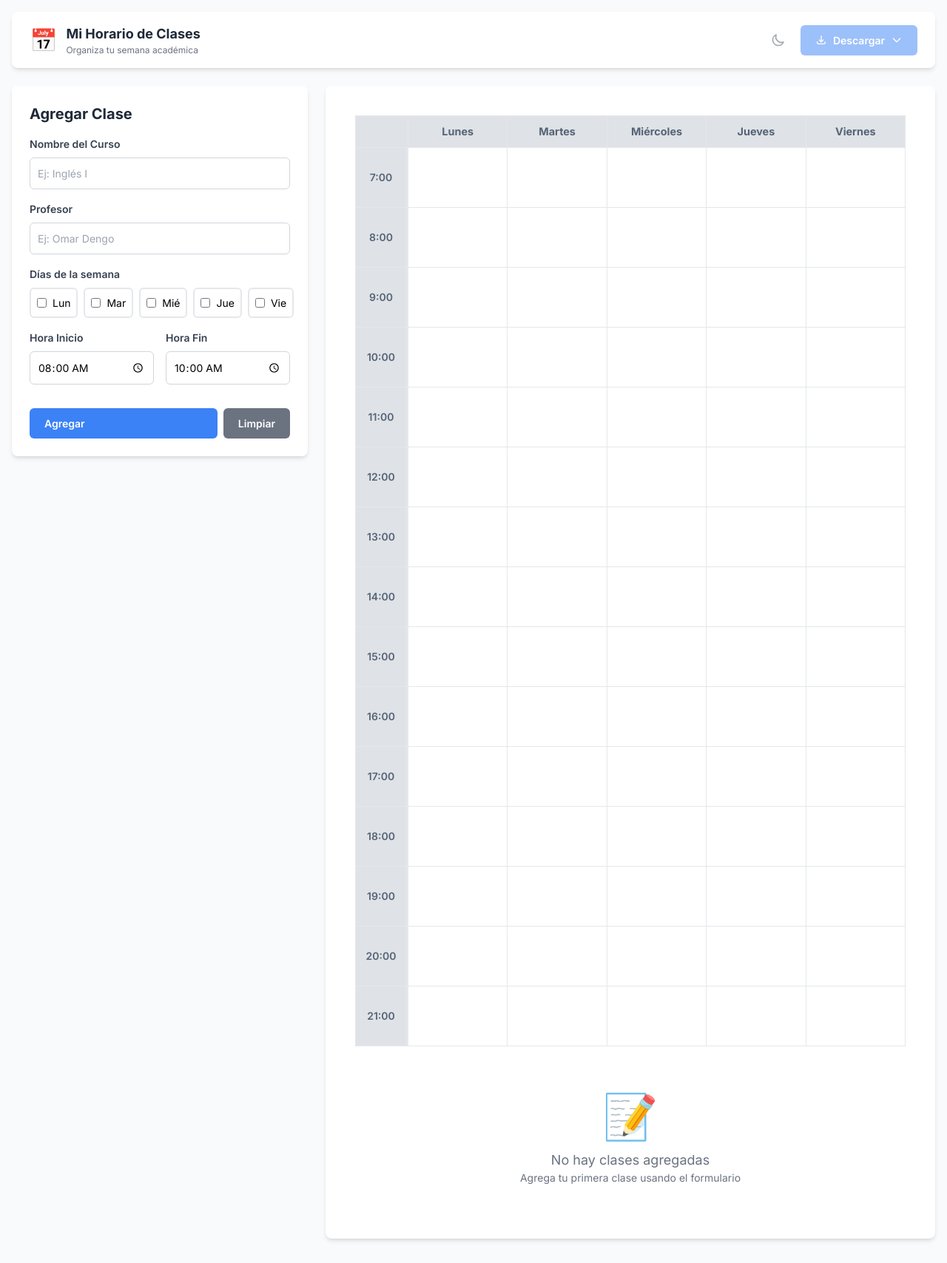
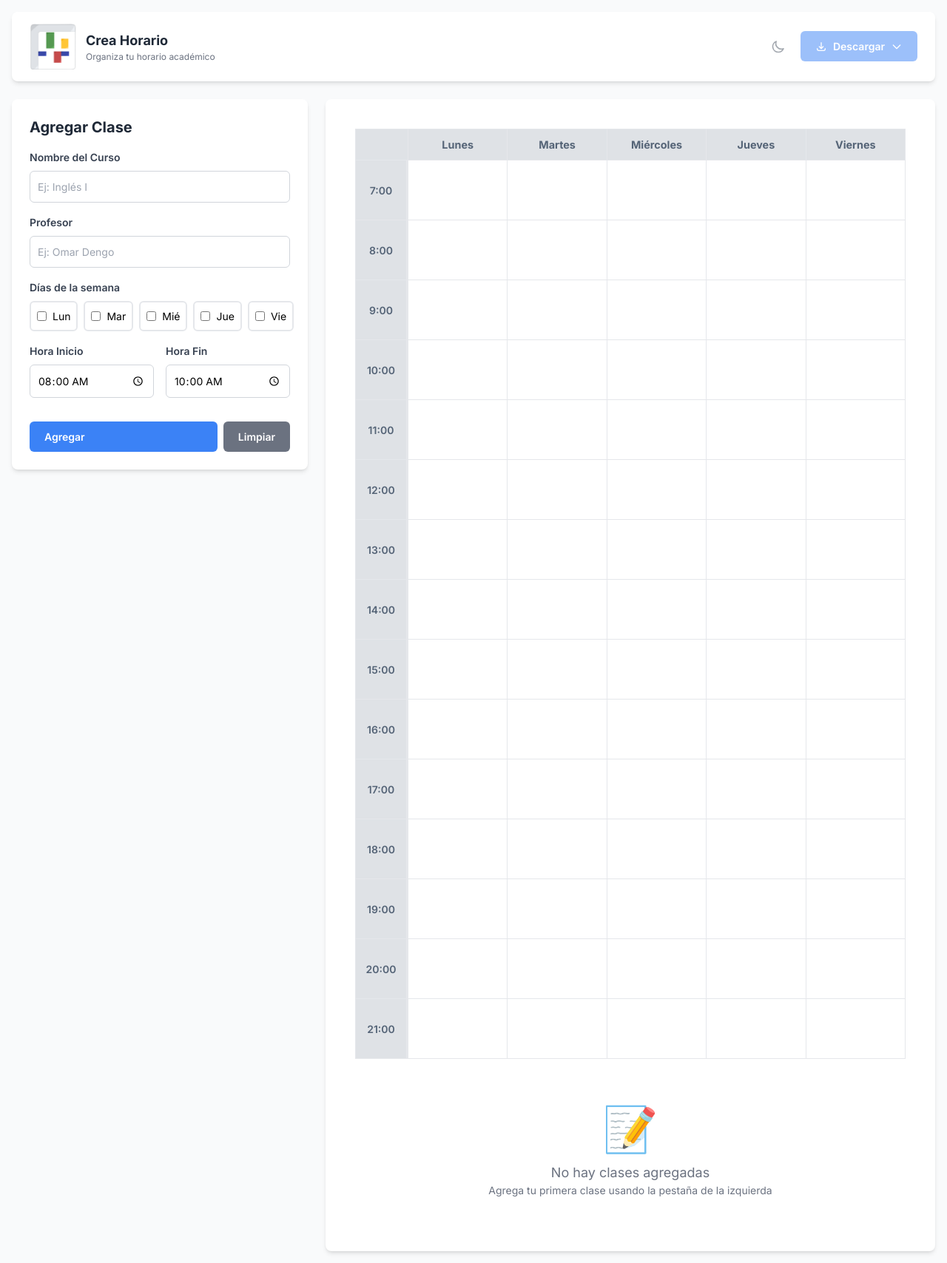
Before and after one commit to Randy-n04/Crea_Horario, a Flask app: page / in a window 1280 px wide. Shown: the whole page at 74% size. Before the commit the page ends 1678 px from the top, so only its background shows below. Run offline with Flask 3, Linux system fonts and the light colour scheme; data that the repository does not hold is empty; some libraries are stand-ins or nearby versions.

Commit message:
Agrege icono de la pagina + pequenios cambios html

```diff
--- a/app/templates/index.html
+++ b/app/templates/index.html
@@ -3,6 +3,7 @@
 <head>
     <meta charset="UTF-8">
     <meta name="viewport" content="width=device-width, initial-scale=1.0">
+    <link rel="icon" type="image/png" href="../static/img/favicon.png">
     <title>Generador de Horarios Universitarios</title>
 
     <!-- CDN de librerías -->
@@ -27,10 +28,10 @@
         <header class="bg-white rounded-lg shadow-md px-6 py-4 mb-6">
             <div class="flex justify-between items-center">
                 <div class="flex items-center gap-3">
-                    <div class="text-3xl">📅</div>
+                    <img src="../static/img/favicon.png" class="w-16 h-auto">
                     <div>
-                        <h1 class="text-lg font-bold text-gray-800">Mi Horario de Clases</h1>
-                        <p class="text-xs text-gray-500">Organiza tu semana académica</p>
+                        <h1 class="text-lg font-bold text-gray-800">Crea Horario</h1>
+                        <p class="text-xs text-gray-500">Organiza tu horario académico</p>
                     </div>
                 </div>
 
@@ -116,16 +117,9 @@
 
             <!-- Formulario -->
             <div class="lg:col-span-1">
+
                 <div class="bg-white rounded-lg shadow-md p-6">
                     <h2 class="text-xl font-bold mb-4 text-gray-800">Agregar Clase</h2>
-
-                    <!-- Alerta -->
-                    <div x-show="mensaje.texto"
-                         :class="{ 'alert-success': mensaje.tipo === 'success', 'alert-error': mensaje.tipo === 'error', 'alert-warning': mensaje.tipo === 'warning' }"
-                         class="alert" x-transition>
-                        <span x-text="mensaje.texto"></span>
-                    </div>
-
                     <!-- Form -->
                     <form @submit.prevent="agregarClase()">
                         <div class="form-group">
@@ -170,6 +164,14 @@
                         </div>
                     </form>
                 </div>
+
+                <!-- Alerta -->
+                <div x-show="mensaje.texto"
+                        :class="{ 'alert-success': mensaje.tipo === 'success', 'alert-error': mensaje.tipo === 'error', 'alert-warning': mensaje.tipo === 'warning' }"
+                        class="alert mt-4 font-inter" x-transition>
+                    <span x-text="mensaje.texto"></span>
+                </div>
+
             </div>
 
             <!-- Horario -->
@@ -217,7 +219,7 @@
                     <div x-show="clases.length === 0" class="text-center py-12 text-gray-500">
                         <div class="text-6xl mb-4">📝</div>
                         <p class="text-lg">No hay clases agregadas</p>
-                        <p class="text-sm">Agrega tu primera clase usando el formulario</p>
+                        <p class="text-sm">Agrega tu primera clase usando la pestaña de la izquierda</p>
                     </div>
 
                     <!-- Profesores -->
```
Also changed, not shown: app/static/img/favicon.png (added).
